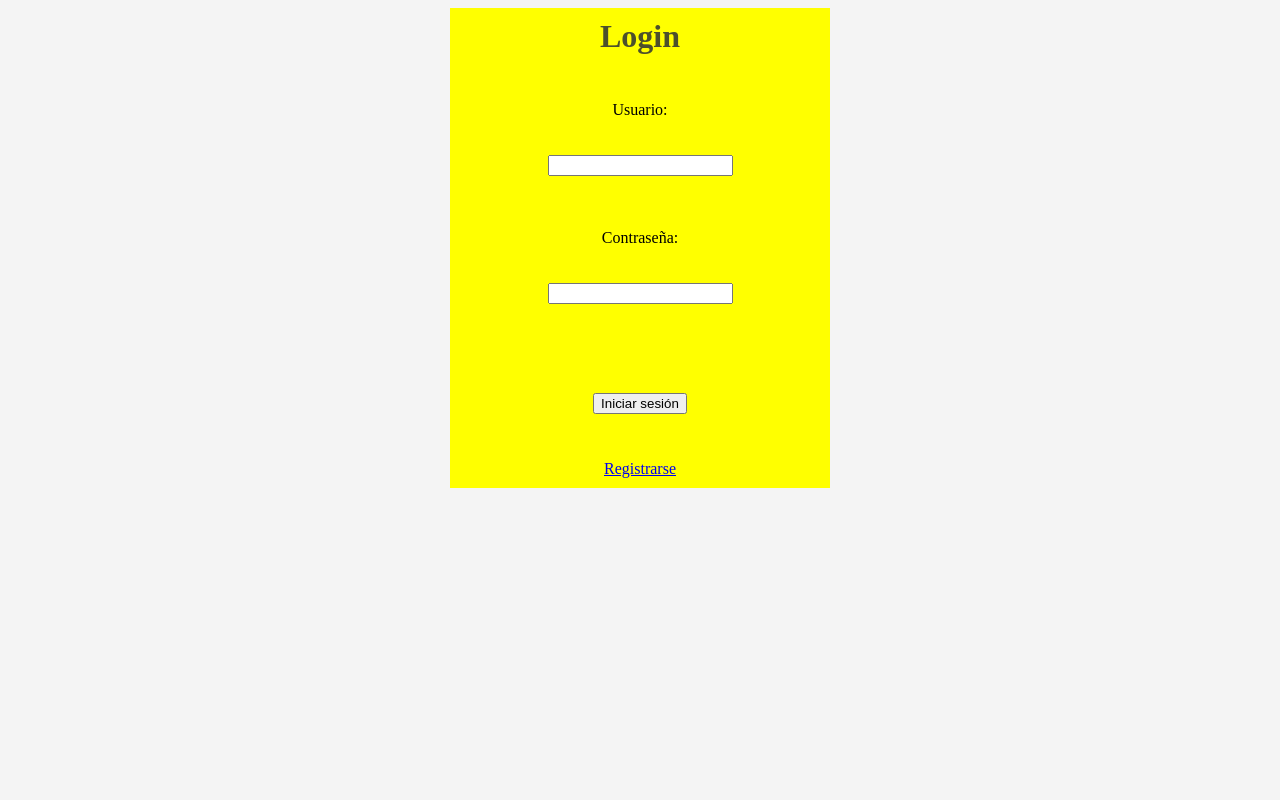
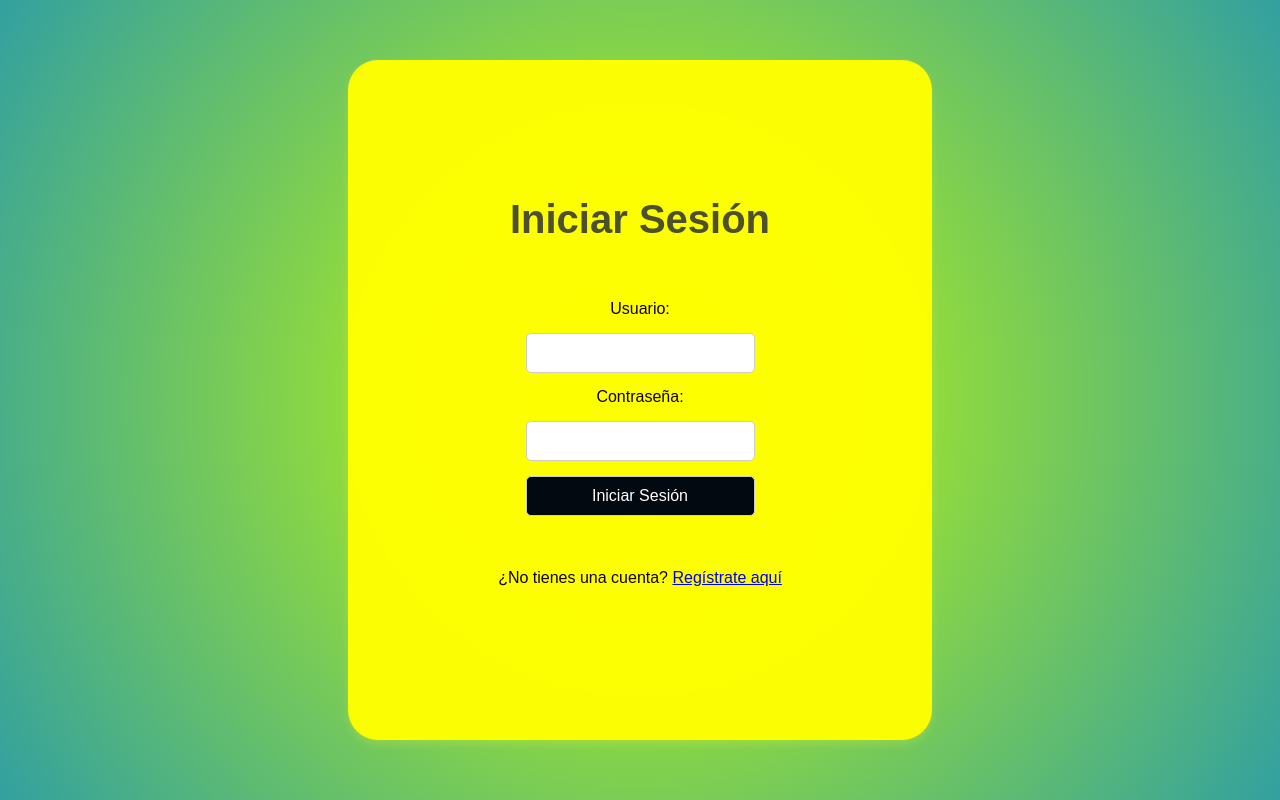
Before and after one commit to llamasdev978/inmomap, a Flask app: page / in a window 1280 px wide. Run offline with Flask 3, Linux system fonts and the light colour scheme; some libraries are stand-ins or nearby versions.

Commit message:
aspectovisual
de home, login y registro

```diff
--- a/templates/home.html
+++ b/templates/home.html
@@ -9,7 +9,7 @@
       padding: 0;
       background: radial-gradient(circle, #ccff00, #32a0a0);
       font-family: Arial, sans-serif;
-      color: ##fff;
+      color: #130202;
       display: flex;
       justify-content: center;
       align-items: center;
@@ -38,7 +38,6 @@
       padding: 10px 20px;
       border-radius: 5px;
       font-size: 1.2rem;
-      transition: background 0.3s ease;
     }
     .btn:hover {
       background: #0056b3;
--- a/templates/login.html
+++ b/templates/login.html
@@ -1,4 +1,5 @@
-<!DOCTYPE html>
+
+<!--<!DOCTYPE html>
 <html lang="en">
 <head>
     <meta charset="UTF-8">
@@ -18,3 +19,71 @@
   </div>
 </body>
 </html>
+-->
+<!DOCTYPE html>
+<html lang="en">
+<head>
+    <meta charset="UTF-8">
+    <meta name="viewport" content="width=device-width, initial-scale=1.0">
+    <link rel="stylesheet" href="{{ url_for('static', filename='style.css') }}">
+    <title>Iniciar Sesión</title>
+    <style>
+        body {
+            margin: 0;
+            padding: 0;
+            background: radial-gradient(circle, #ccff00, #32a0a0);
+            font-family: Arial, sans-serif;
+            color: #130202;
+            display: flex;
+            justify-content: center;
+            align-items: center;
+            height: 100vh;
+        }
+        .main-container {
+            text-align: center;
+            background: rgba(255, 255, 0, 0.968);
+            padding: 100px;
+            border-radius: 30px;
+            box-shadow: 0 4px 8px rgba(254, 254, 49, 0.2);
+        }
+        h2 {
+            font-size: 2.5rem;
+            margin-bottom: 20px;
+        }
+        form {
+            display: flex;
+            flex-direction: column;
+            gap: 15px;
+        }
+        input[type="text"], input[type="password"], input[type="submit"] {
+            padding: 10px;
+            font-size: 1rem;
+            border: 1px solid #ccc;
+            border-radius: 5px;
+        }
+        input[type="submit"] {
+            background: #030911;
+            color: #fff;
+            cursor: pointer;
+        }
+        input[type="submit"]:hover {
+            background: #0056b3;
+        }
+    </style>
+</head>
+<body>
+  <div class="main-container">
+    <h2>Iniciar Sesión</h2>
+    <form method="post" action="{{ url_for('login') }}">
+      <label for="username">Usuario:</label>
+      <input type="text" id="username" name="username" required>
+
+      <label for="password">Contraseña:</label>
+      <input type="password" id="password" name="password" required>
+
+      <input type="submit" value="Iniciar Sesión">
+    </form>
+    <p>¿No tienes una cuenta? <a href="{{ url_for('register') }}">Regístrate aquí</a></p>
+  </div>
+</body>
+</html>
```
Also changed, not shown: templates/register.html (+70 -2 lines).
